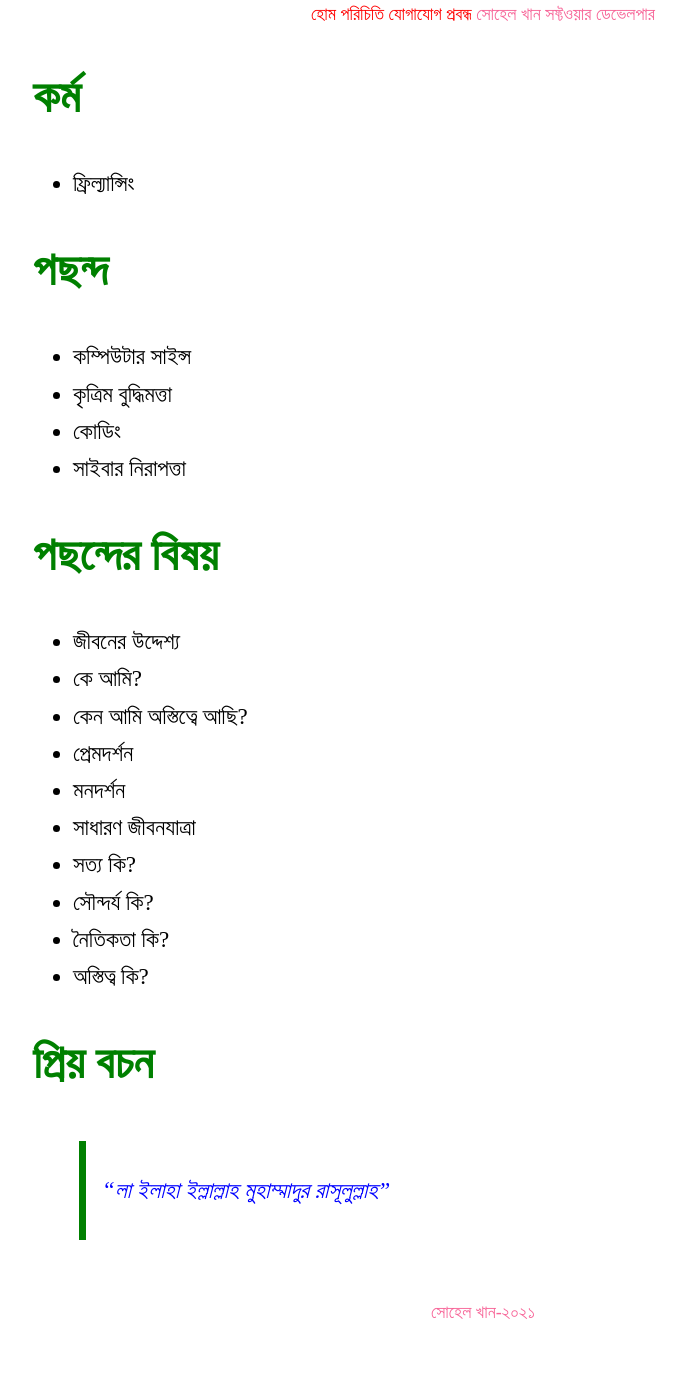
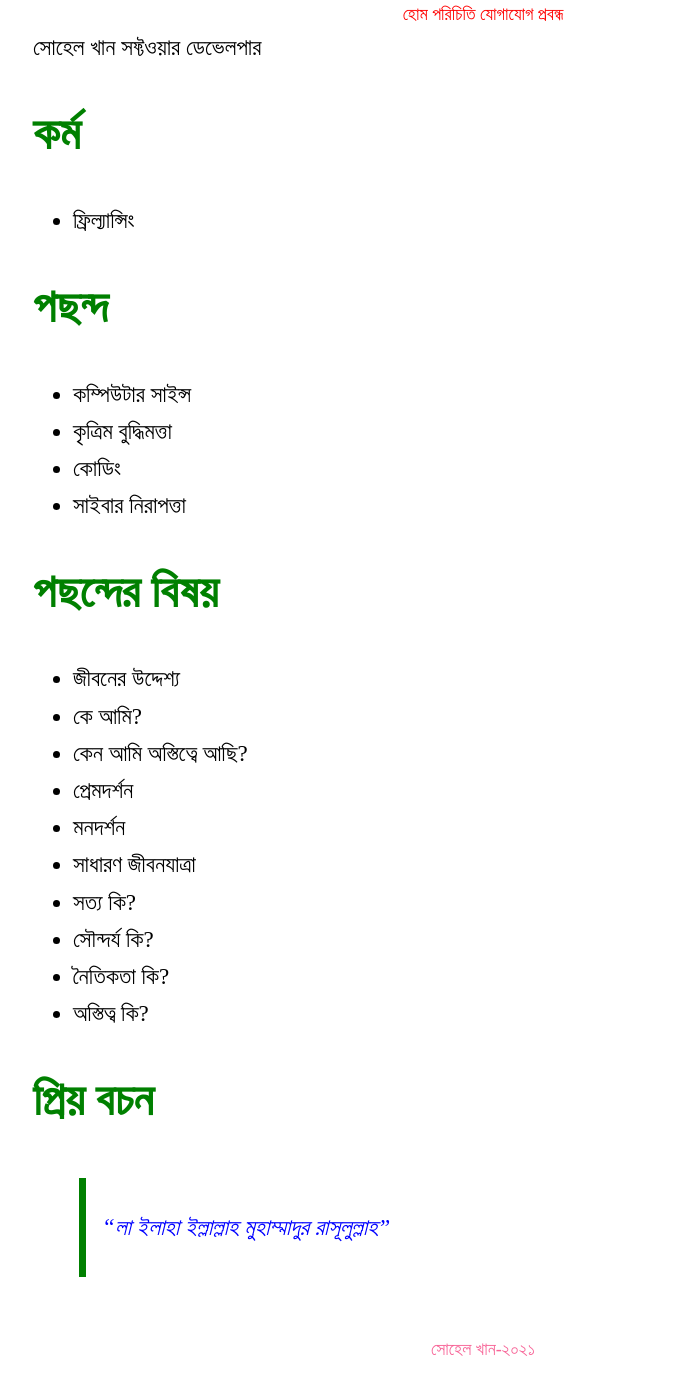
Before and after one commit to sohelkhanz/sohelkhanz.github.io, a Jekyll site: the page built from index.md, in a window 1280 px wide. Shown: the whole page, without its empty margins (157-842 px from the left). Built offline with Jekyll 4.4.1, drawn with Linux system fonts in a browser that asks for light colours; before the commit the page ends 1345 px from its top, so only the background shows below that.

Commit message:
Update default.html

```diff
--- a/_layouts/default.html
+++ b/_layouts/default.html
@@ -18,12 +18,12 @@
          <a href="/প্রবন্ধ/পরিচিতি">পরিচিতি</a>
          <a href="/প্রবন্ধ/যোগাযোগ">যোগাযোগ</a>
          <a href="/প্রবন্ধ/মার্কডাউন">প্রবন্ধ</a>
-         {{ page.header }}
-         {{ page.description }}
+
     </header>
 
     <main>
-
+                {{ page.header }}
+         {{ page.description }}
       {{ content }}
 
     </main>
```
